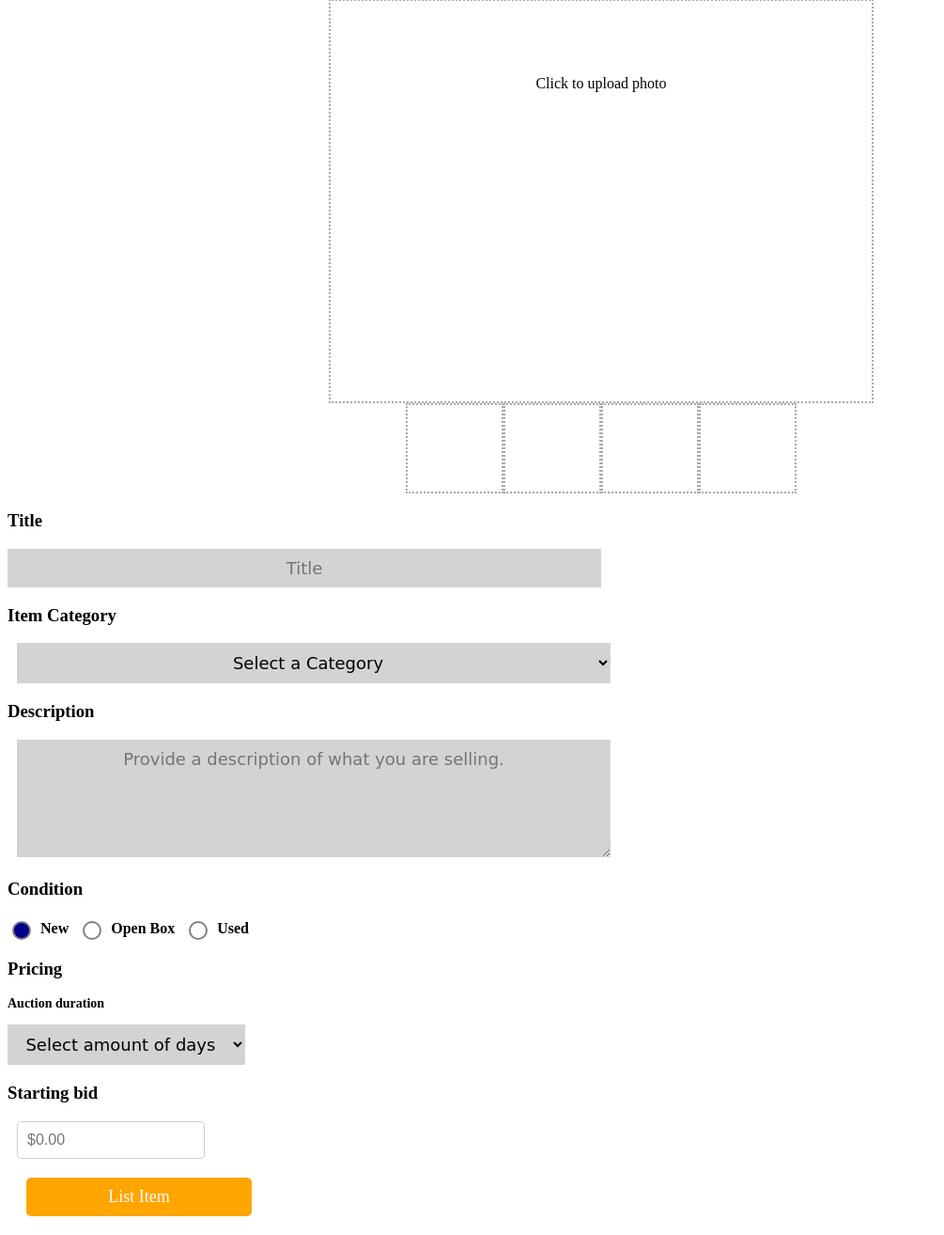
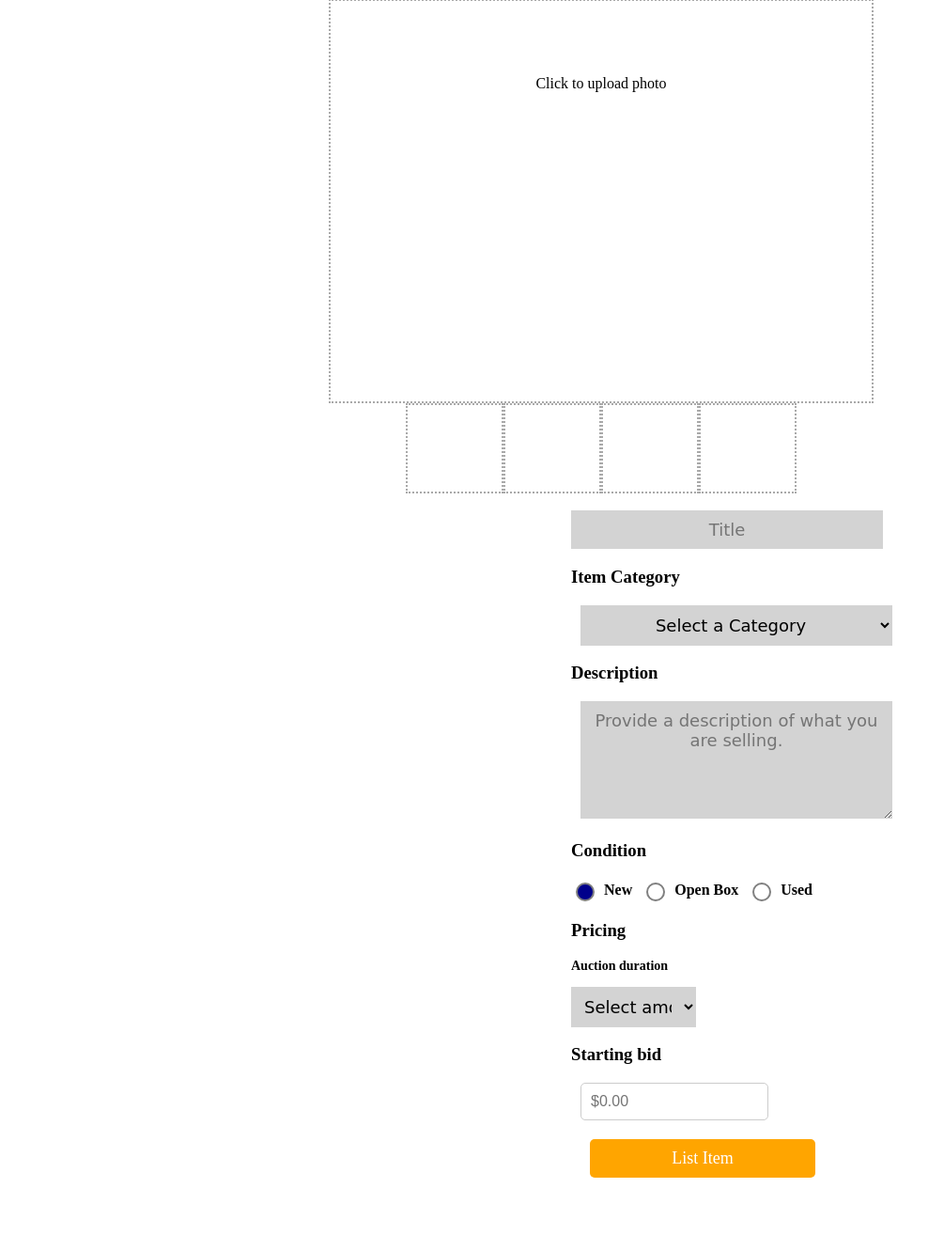
Before and after one commit to scaev/eAuctions, a Django app: template main_app/templates/sell.html in a window 1280 px wide; the page is wider, and only the part inside the window is pictured. Shown: the part 252-1566 px from the top of that part at 94% size, without its empty margins (0-1005 px from the left). After the commit the page ends 1505 px from the top of that part, so only its background shows below. Run offline with Django 4.2, Linux system fonts and the light colour scheme; the template is opened without the code that fills it, so the values that code supplies are empty.

Commit message:
sell.html and css changes

```diff
--- a/main_app/static/sell.css
+++ b/main_app/static/sell.css
@@ -272,3 +272,10 @@ label {
   width: 200px;
   margin: 20px;
 }
+
+.big-box {
+  justify-content: center;
+}
+.Rectangle-52 {
+  margin-left: 600px;
+}
--- a/main_app/templates/sell.html
+++ b/main_app/templates/sell.html
@@ -30,8 +30,9 @@
       </div>
 
       </div>
+      <div class="big-box">
       <div class="title-container">
-        <h3 class="subheading">Title</h3>
+        <h3 class="subheading"></h3>
         <div class="Rectangle-52">
           <input type="title" id="title" name="title" placeholder="Title" />
           <h3 class="subheading">Item Category</h3>
@@ -70,9 +71,11 @@
 <h3 class="subheading">Starting bid</h3>
 <label for="bid-amount"></label>
 <input type="text" id="bidAmount" name="bidAmount" pattern="^\$\d+(\.\d{2})?$" placeholder="$0.00">
+<div class="Rectangle-34">List Item</div>
+</div>
 
 
-<div class="Rectangle-34">List Item</div>
+
 
 
 
```
